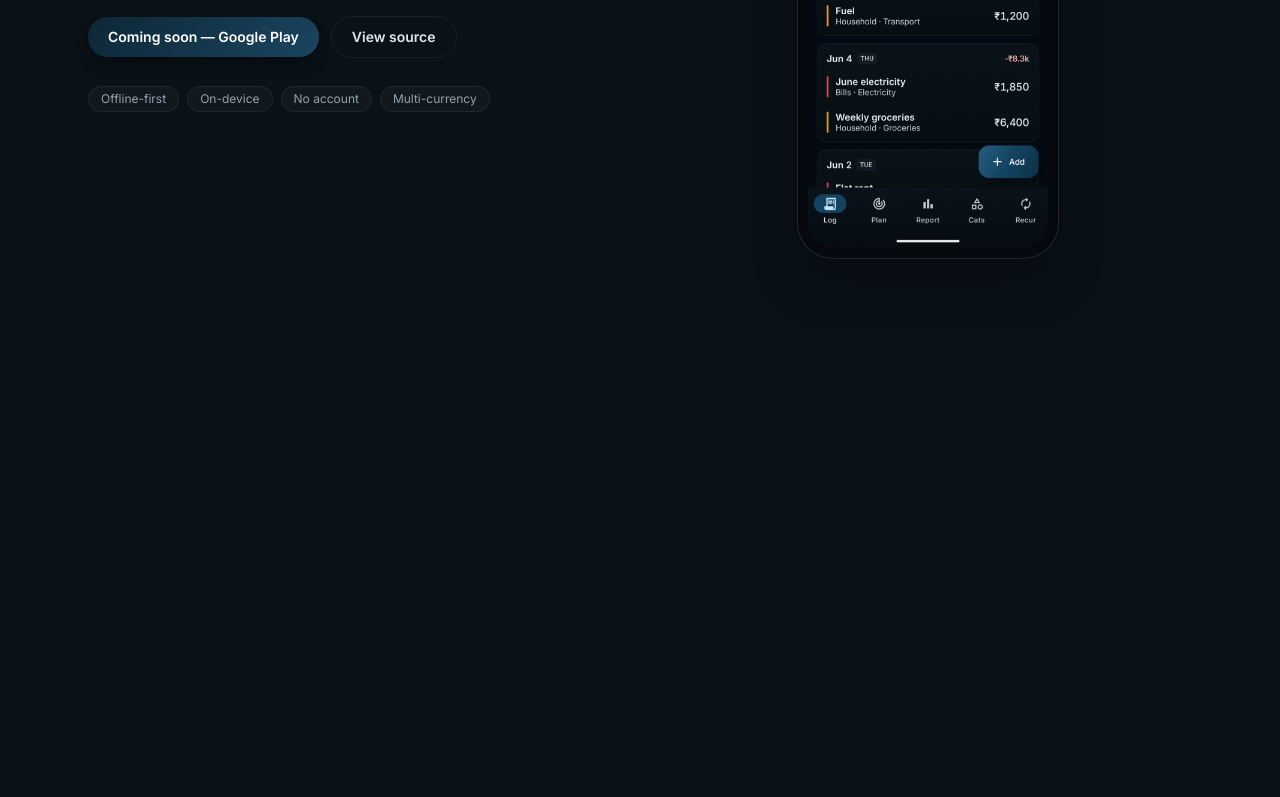
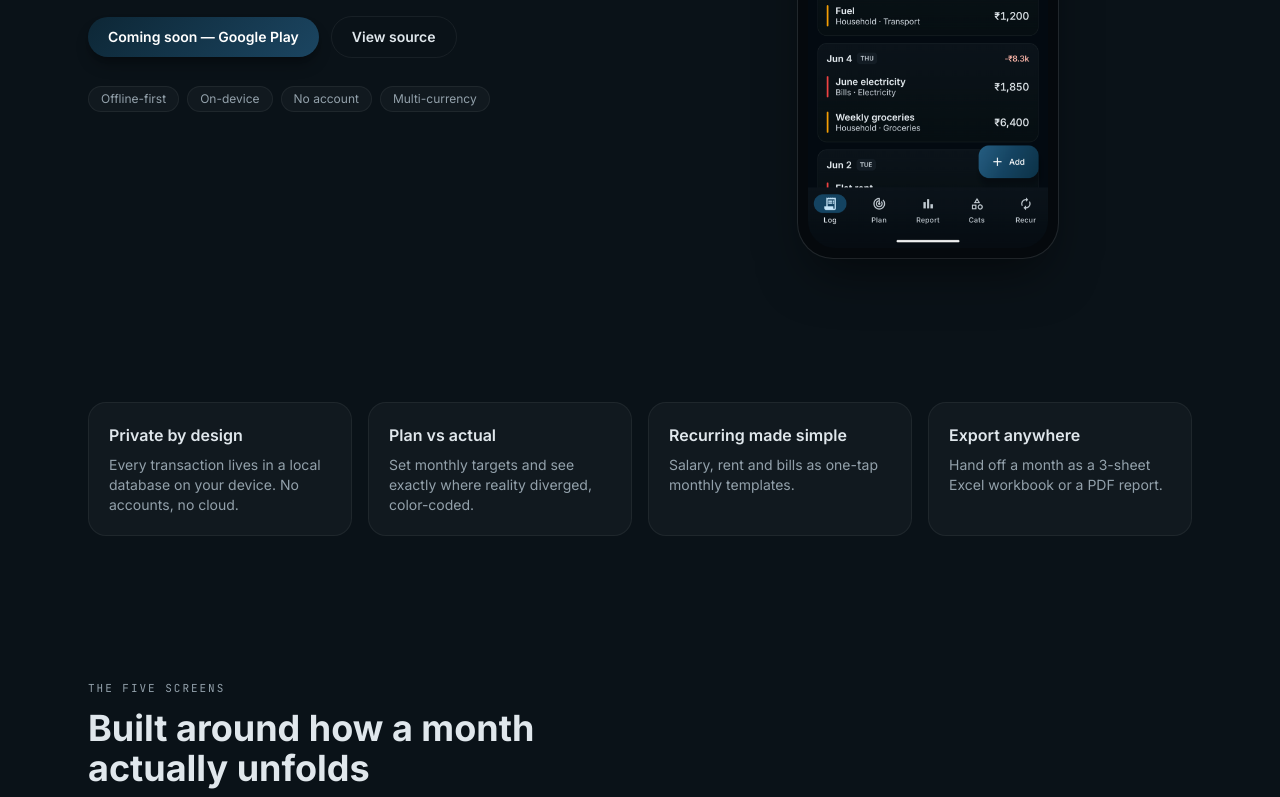
Before and after one commit to kanishkdebnath/Budget-Tracker, a React (Vite) app in the folder landing/: page / in a window 1280 px wide. Shown: the part 498-1295 px from the top of the page. Before the commit the page ends 836 px from the top, so only its background shows below. Built offline with nearby package versions, Linux system fonts and the light colour scheme.

Commit message:
feat(landing): value strip and scrollytelling feature walkthrough (F1-F5)

```diff
--- a/landing/src/App.tsx
+++ b/landing/src/App.tsx
@@ -1,5 +1,7 @@
 import { Nav } from './components/Nav'
 import { Hero } from './components/Hero'
+import { ValueStrip } from './components/ValueStrip'
+import { FeatureScrolly } from './components/FeatureScrolly'
 
 export default function App() {
   return (
@@ -7,6 +9,8 @@ export default function App() {
       <Nav />
       <main>
         <Hero />
+        <ValueStrip />
+        <FeatureScrolly />
         {/* more sections added in later tasks */}
       </main>
     </div>
--- /dev/null
+++ b/landing/src/components/FeaturePanel.tsx
@@ -0,0 +1,29 @@
+import { motion } from 'motion/react'
+import type { Feature } from '../data/features'
+import { Badge } from '../ui/Badge'
+import { PhoneFrame } from '../ui/PhoneFrame'
+
+export function FeaturePanel({ feature, index, onActivate }: { feature: Feature; index: number; onActivate: (i: number) => void }) {
+  return (
+    <motion.div
+      className="flex min-h-[80vh] flex-col justify-center py-10 lg:min-h-screen"
+      onViewportEnter={() => onActivate(index)}
+      viewport={{ margin: '-50% 0px -50% 0px' }}
+    >
+      <Badge tone="mono">{feature.id} · {feature.tab}</Badge>
+      <h3 className="mt-4 text-2xl font-bold sm:text-3xl">{feature.title}</h3>
+      <p className="mt-3 max-w-md text-muted">{feature.blurb}</p>
+      <ul className="mt-5 space-y-2">
+        {feature.bullets.map((b) => (
+          <li key={b} className="flex items-start gap-2 text-sm">
+            <span className="mt-1.5 h-1.5 w-1.5 shrink-0 rounded-full bg-accent" />
+            <span>{b}</span>
+          </li>
+        ))}
+      </ul>
+      <div className="mt-8 lg:hidden">
+        <PhoneFrame src={feature.screen} alt={feature.alt} />
+      </div>
+    </motion.div>
+  )
+}
--- /dev/null
+++ b/landing/src/components/FeatureScrolly.tsx
@@ -0,0 +1,35 @@
+import { useState } from 'react'
+import { AnimatePresence, motion } from 'motion/react'
+import { CORE_FEATURES } from '../data/features'
+import { SectionLabel } from '../ui/SectionLabel'
+import { PhoneFrame } from '../ui/PhoneFrame'
+import { FeaturePanel } from './FeaturePanel'
+
+export function FeatureScrolly() {
+  const [active, setActive] = useState(0)
+  const feature = CORE_FEATURES[active]
+  return (
+    <section id="features" className="mx-auto max-w-6xl px-6 py-20">
+      <SectionLabel>The five screens</SectionLabel>
+      <h2 className="mt-3 max-w-xl text-3xl font-bold sm:text-4xl">Built around how a month actually unfolds</h2>
+      <div className="mt-12 grid gap-10 lg:grid-cols-2">
+        <div className="hidden lg:block">
+          <div className="sticky top-[14vh]">
+            <AnimatePresence mode="wait">
+              <motion.div key={feature.id}
+                initial={{ opacity: 0, x: 24 }} animate={{ opacity: 1, x: 0 }} exit={{ opacity: 0, x: -24 }}
+                transition={{ duration: 0.35 }}>
+                <PhoneFrame src={feature.screen} alt={feature.alt} />
+              </motion.div>
+            </AnimatePresence>
+          </div>
+        </div>
+        <div>
+          {CORE_FEATURES.map((f, i) => (
+            <FeaturePanel key={f.id} feature={f} index={i} onActivate={setActive} />
+          ))}
+        </div>
+      </div>
+    </section>
+  )
+}
--- /dev/null
+++ b/landing/src/components/ValueStrip.tsx
@@ -0,0 +1,25 @@
+import { motion } from 'motion/react'
+
+const VALUES = [
+  { t: 'Private by design', d: 'Every transaction lives in a local database on your device. No accounts, no cloud.' },
+  { t: 'Plan vs actual', d: 'Set monthly targets and see exactly where reality diverged, color-coded.' },
+  { t: 'Recurring made simple', d: 'Salary, rent and bills as one-tap monthly templates.' },
+  { t: 'Export anywhere', d: 'Hand off a month as a 3-sheet Excel workbook or a PDF report.' },
+]
+
+export function ValueStrip() {
+  return (
+    <section className="mx-auto max-w-6xl px-6 py-16">
+      <div className="grid gap-4 sm:grid-cols-2 lg:grid-cols-4">
+        {VALUES.map((v, i) => (
+          <motion.div key={v.t} className="rounded-card bg-panel p-5 line-border"
+            initial={{ opacity: 0, y: 16 }} whileInView={{ opacity: 1, y: 0 }} viewport={{ once: true, margin: '-80px' }}
+            transition={{ duration: 0.45, delay: i * 0.06 }}>
+            <h3 className="font-semibold">{v.t}</h3>
+            <p className="mt-2 text-sm text-muted">{v.d}</p>
+          </motion.div>
+        ))}
+      </div>
+    </section>
+  )
+}
```
